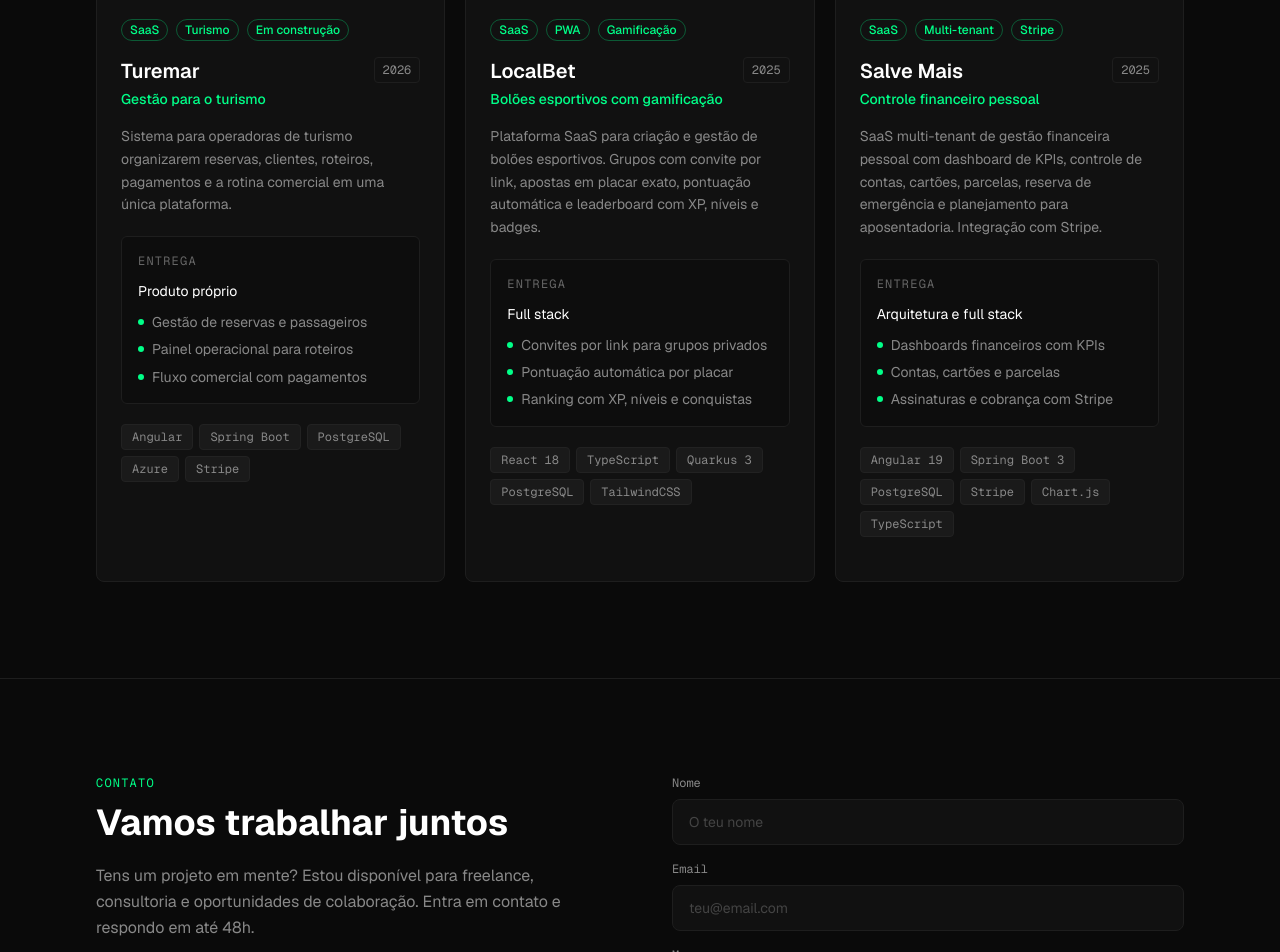
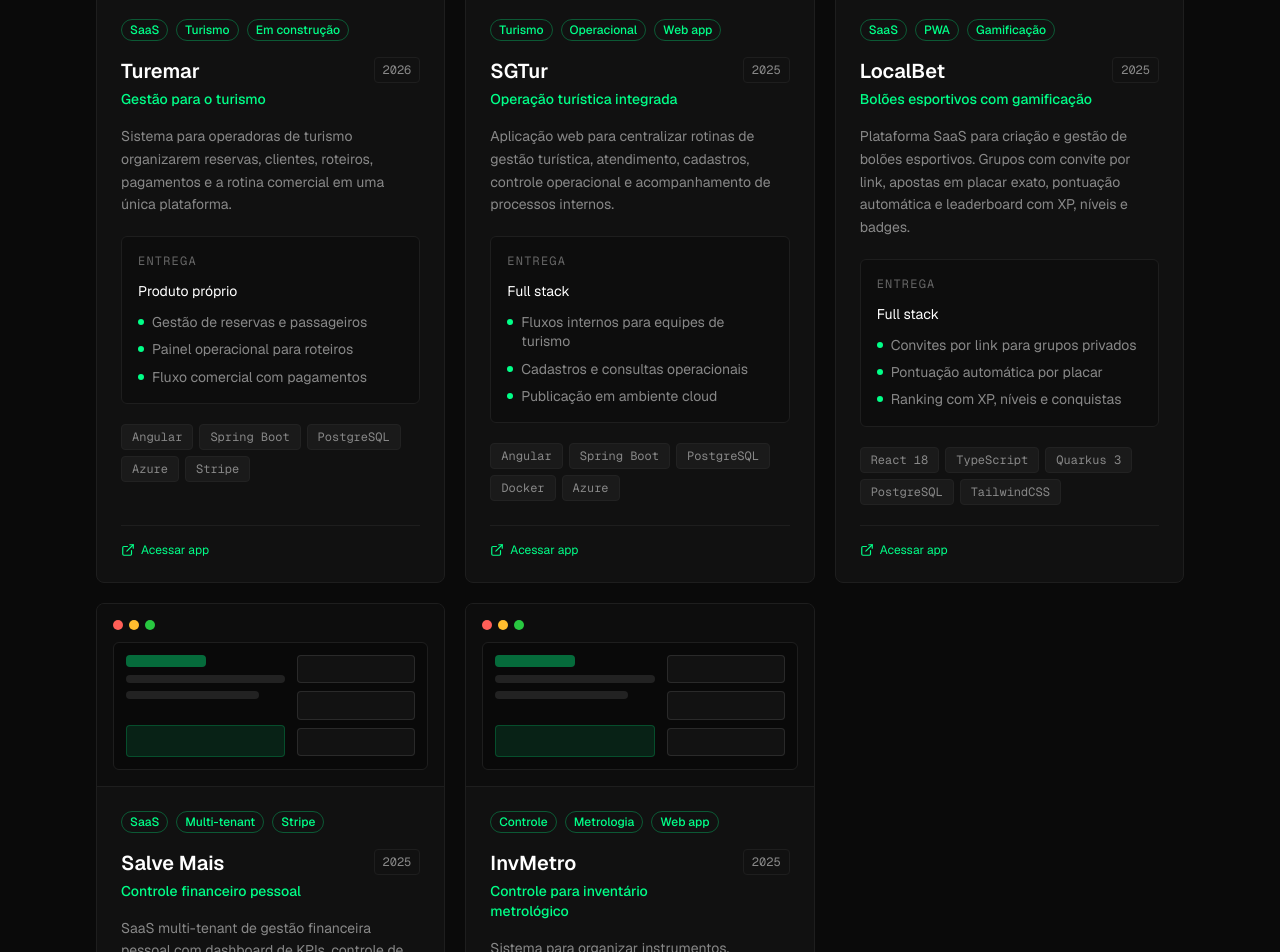
Before and after one commit to lytotech/lytotech, a Next.js app: page / in a window 1280 px wide. Shown: the part 1860-2812 px from the top of the page. Built offline with nearby package versions, Linux system fonts and the light colour scheme.

Commit message:
add application links to projects

```diff
--- a/src/components/ui/ProjectCard.tsx
+++ b/src/components/ui/ProjectCard.tsx
@@ -139,7 +139,7 @@
                 className="flex items-center gap-1.5 text-xs text-[#00ff88] transition-colors hover:text-[#00cc6a]"
               >
                 <ExternalLinkIcon />
-                Demo
+                Acessar app
               </a>
             )}
           </div>
--- a/src/data/projects.ts
+++ b/src/data/projects.ts
@@ -29,6 +29,25 @@
       "Painel operacional para roteiros",
       "Fluxo comercial com pagamentos",
     ],
+    demo: "https://www.turemar.com.br",
+    status: "active",
+  },
+  {
+    id: "sgtur",
+    name: "SGTur",
+    tagline: "Operação turística integrada",
+    description:
+      "Aplicação web para centralizar rotinas de gestão turística, atendimento, cadastros, controle operacional e acompanhamento de processos internos.",
+    role: "Full stack",
+    year: "2025",
+    tech: ["Angular", "Spring Boot", "PostgreSQL", "Docker", "Azure"],
+    badges: ["Turismo", "Operacional", "Web app"],
+    highlights: [
+      "Fluxos internos para equipes de turismo",
+      "Cadastros e consultas operacionais",
+      "Publicação em ambiente cloud",
+    ],
+    demo: "https://www.sgtur.com.br",
     status: "active",
   },
   {
@@ -46,6 +65,7 @@
       "Pontuação automática por placar",
       "Ranking com XP, níveis e conquistas",
     ],
+    demo: "https://www.localbet.com.br",
     status: "active",
   },
   {
@@ -70,6 +90,25 @@
       "Contas, cartões e parcelas",
       "Assinaturas e cobrança com Stripe",
     ],
+    demo: "https://www.salvemais.com.br",
+    status: "active",
+  },
+  {
+    id: "invmetro",
+    name: "InvMetro",
+    tagline: "Controle para inventário metrológico",
+    description:
+      "Sistema para organizar instrumentos, medições, calibrações e histórico de controle metrológico com foco em rastreabilidade e rotina operacional.",
+    role: "Full stack",
+    year: "2025",
+    tech: ["Angular", "Spring Boot", "PostgreSQL", "TypeScript", "TailwindCSS"],
+    badges: ["Controle", "Metrologia", "Web app"],
+    highlights: [
+      "Cadastro de instrumentos e responsáveis",
+      "Histórico de calibrações e medições",
+      "Acompanhamento de status operacional",
+    ],
+    demo: "https://invmetro.com.br/#/",
     status: "active",
   },
 ];
```
